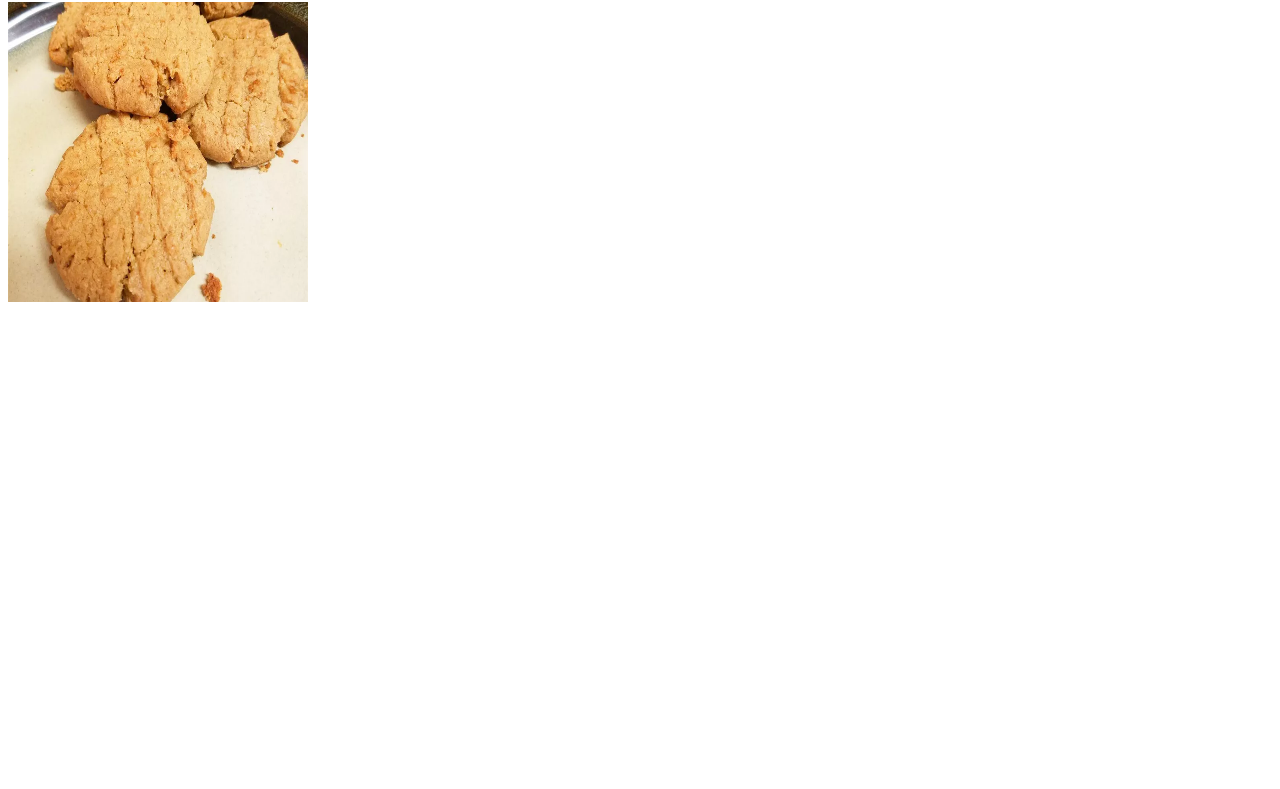
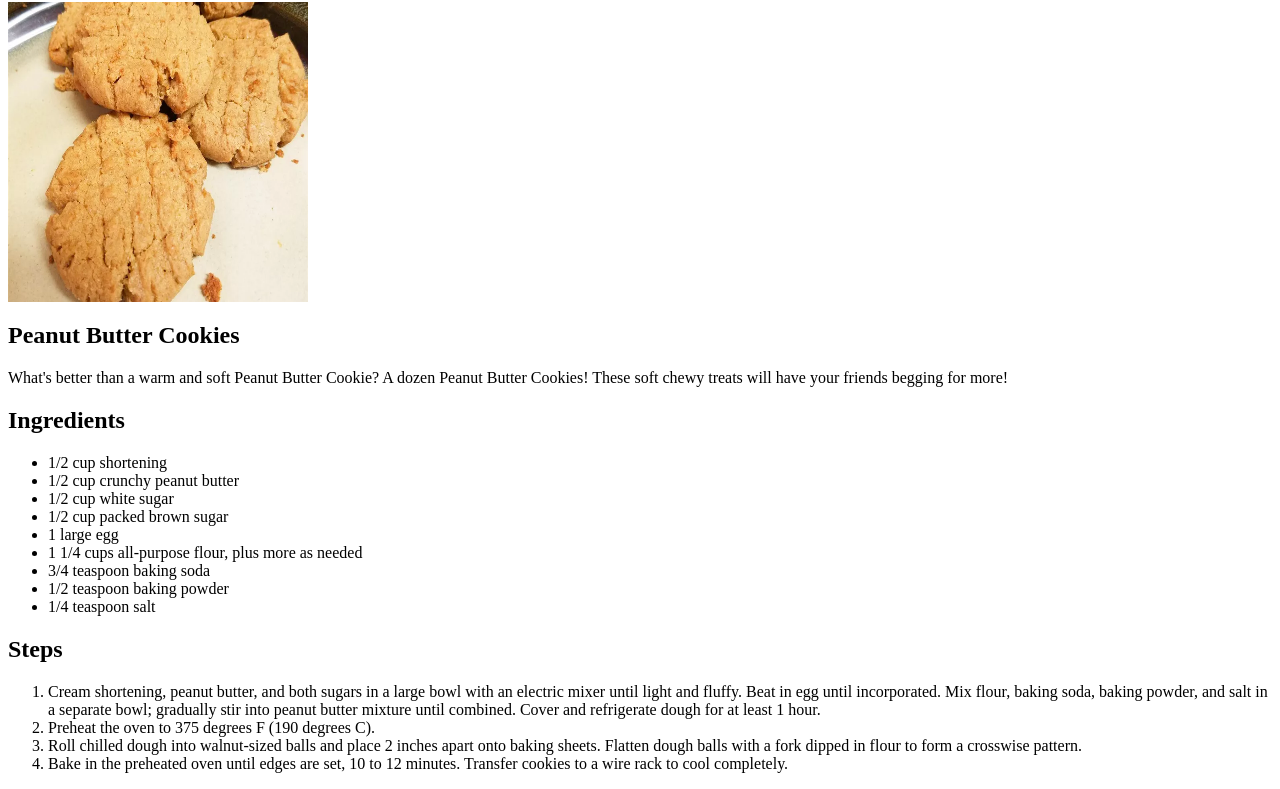
Before and after one commit to mdco57/odin-recipes, a plain HTML site: page recipes/peanut_butter_cookies.html in a window 1280 px wide. Shown: the part 64-853 px from the top of the page. Before the commit the page ends 800 px from the top, so only its background shows below. Drawn offline with Linux system fonts and the light colour scheme.

Commit message:
Add ginger cookies and peanut butter cookies

```diff
--- a/recipes/peanut_butter_cookies.html
+++ b/recipes/peanut_butter_cookies.html
@@ -6,8 +6,39 @@
     </head>
     <body>
         <h1>Peanut Butter Cookies</h1>
-        <img src="../images/Peanut_Butter_Cookies.jpg" alt="Peanut Butter Cookeis" width="300" height="300"
+        <img src="../images/Peanut_Butter_Cookies.jpg" alt="Peanut Butter Cookeis"
+        width="300" height="300">
+        <h2>Peanut Butter Cookies</h2>
+        <p>What's better than a warm and soft Peanut Butter Cookie? A dozen Peanut Butter Cookies! These soft
+            chewy treats will have your friends begging for more!</p>
+        <h2>Ingredients</h2>
+        <ul>
+            <li>1/2 cup shortening</li>
+            <li>1/2 cup crunchy peanut butter</li>
+            <li>1/2 cup white sugar</li>
+            <li>1/2 cup packed brown sugar</li>
+            <li>1 large egg</li>
+            <li>1 1/4 cups all-purpose flour, plus more as needed</li>
+            <li>3/4 teaspoon baking soda</li>
+            <li>1/2 teaspoon baking powder</li>
+            <li>1/4 teaspoon salt</li>
+        </ul>
 
 
+        <h2>Steps</h2>
+        <ol>
+            <li>Cream shortening, peanut butter, and both sugars in a large
+                bowl with an electric mixer until light and fluffy. Beat in
+                egg until incorporated. Mix flour, baking soda, baking
+                powder, and salt in a separate bowl; gradually stir into
+                peanut butter mixture until combined. Cover and refrigerate
+                dough for at least 1 hour.</li>
+            <li>Preheat the oven to 375 degrees F (190 degrees C).</li>
+            <li>Roll chilled dough into walnut-sized balls and place 2 inches
+                apart onto baking sheets. Flatten dough balls with a fork
+                dipped in flour to form a crosswise pattern.</li>
+            <li>Bake in the preheated oven until edges are set, 10 to 12
+                minutes. Transfer cookies to a wire rack to cool completely.</li>
+        </ol>
     </body>
 </html>
```
Also changed, not shown: recipes/ginger_cookies.html (+29 -0 lines).
